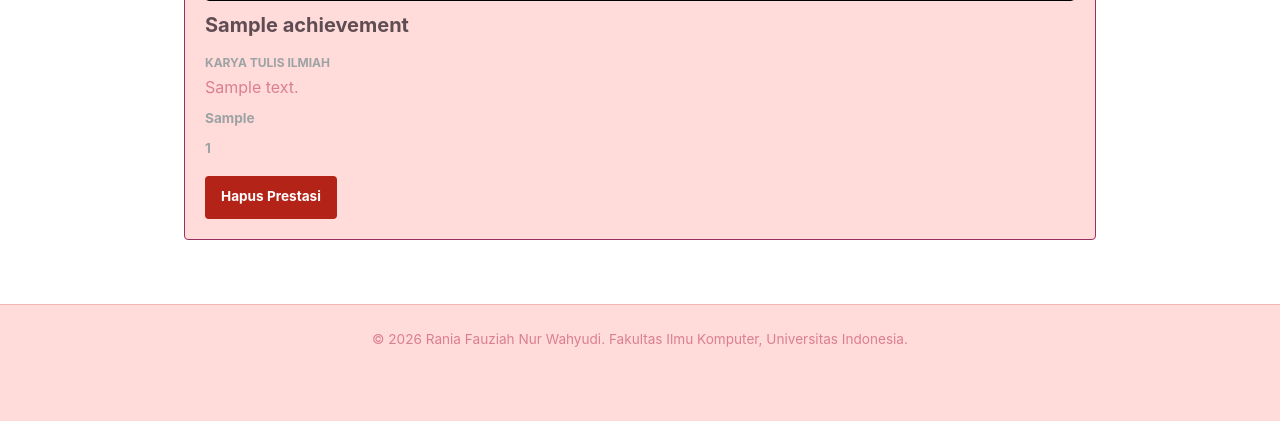
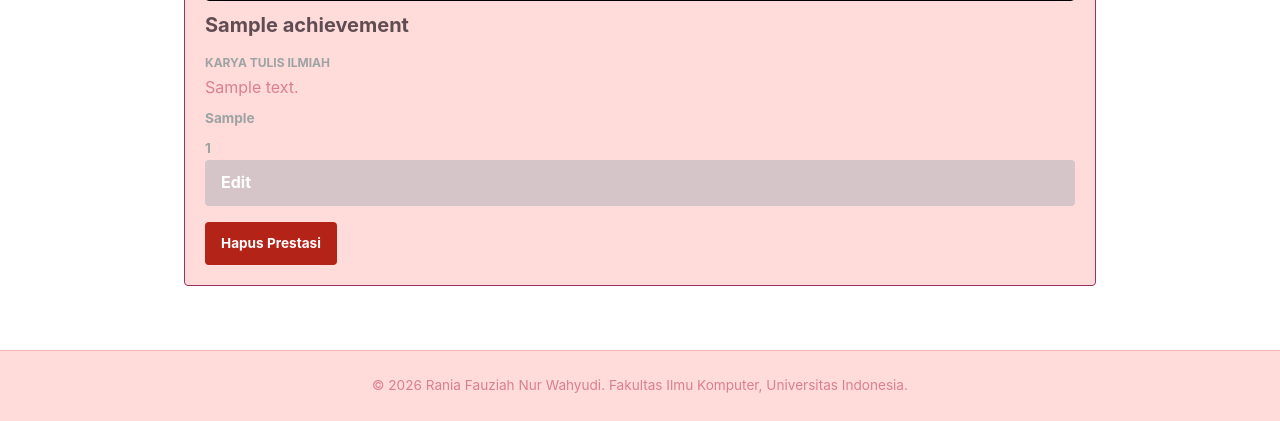
Before and after one commit to raniafauziah-csui/myportofolio, a Django app: page /achievement/ in a window 1280 px wide. Shown: the part 1012-1433 px from the top of the page. Before the commit the page ends 1359 px from the top, so only its background shows below. Run offline with Django 5.2, Linux system fonts and the light colour scheme; tables that the repository leaves empty hold one stand-in row (values such as "Sample post"); grey boxes marked "Sample" are stand-in pictures.

Commit message:
feat: Menambahkan fitur edit/update untuk Skill dan Achievement

```diff
--- a/main/urls.py
+++ b/main/urls.py
@@ -7,10 +7,12 @@ from main.views import (
     create_skill,
     get_skills_json,
     delete_skill,
+    edit_skill,
     show_achievement,
     create_achievement,
     get_achievements_json,
     delete_achievement,
+    edit_achievement,
 )
 
 app_name = "main"
@@ -26,4 +28,6 @@ urlpatterns = [
     path("achievement/add/", create_achievement, name="create_achievement"),
     path("api/achievements/", get_achievements_json, name="get_achievements_json"),
     path("achievement/<uuid:achievement_id>/delete/", delete_achievement, name="delete_achievement"),
+    path("skill/<uuid:skill_id>/edit/", edit_skill, name="edit_skill"),
+    path("achievement/<uuid:achievement_id>/edit/", edit_achievement, name="edit_achievement"),
 ]
--- a/main/views.py
+++ b/main/views.py
@@ -2,6 +2,7 @@ from django.contrib import messages
 from django.core import serializers
 from django.http import HttpResponse
 from django.shortcuts import get_object_or_404, redirect, render
+from django.urls import reverse
 
 from main.forms import SkillForm, AchievementForm
 from main.models import Experience, Skill, Achievement
@@ -53,6 +54,7 @@ def create_skill(request):
     context = {
         "name": "Rania Fauziah Nur Wahyudi",
         "form": form,
+        "form_action": reverse("main:create_skill"),
     }
     return render(request, "skills_form.html", context)
 
@@ -76,6 +78,23 @@ def delete_skill(request, skill_id):
         return redirect("main:show_skill")
 
     return redirect("main:show_skill")
+
+def edit_skill(request, skill_id):
+    skill = get_object_or_404(Skill, pk=skill_id)
+    form = SkillForm(request.POST or None, instance=skill)
+
+    if request.method == "POST" and form.is_valid():
+        form.save()
+        messages.success(request, "Skill berhasil diperbarui!")
+        return redirect("main:show_skill")
+
+    context = {
+        "name": "Rania Fauziah Nur Wahyudi",
+        "form": form,
+        "form_action": reverse("main:edit_skill", args=[skill.id]),
+    }
+
+    return render(request, "skills_form.html", context)
 
 def show_achievement(request):
     achievements = Achievement.objects.all()
@@ -101,6 +120,7 @@ def create_achievement(request):
     context = {
         "name": "Rania Fauziah Nur Wahyudi",
         "form": form,
+        "form_action": reverse("main:create_achievement"),
     }
     return render(request, "achievements_form.html", context)
 
@@ -121,3 +141,20 @@ def delete_achievement(request, achievement_id):
         messages.success(request, "Pencapaian berhasil dihapus!")
         return redirect("main:show_achievement")
     return redirect("main:show_achievement")
+
+def edit_achievement(request, achievement_id):
+    achievement = get_object_or_404(Achievement, pk=achievement_id)
+    form = AchievementForm(request.POST or None, instance=achievement)
+
+    if request.method == "POST" and form.is_valid():
+        form.save()
+        messages.success(request, "Prestasi berhasil diperbarui!")
+        return redirect("main:show_achievement")
+
+    context = {
+        "name": "Rania Fauziah Nur Wahyudi",
+        "form": form,
+        "form_action": reverse("main:edit_achievement", args=[achievement.id]),
+    }
+
+    return render(request, "achievements_form.html", context)
--- a/templates/achievement.html
+++ b/templates/achievement.html
@@ -42,6 +42,7 @@
                             {% endif %}
                             <p class="achievement-year">{{ achievement.timestamp_achieved }}</p>
                             <div class="achievement-card-actions">
+                                <a href="{% url 'main:edit_achievement' achievement.id %}" class="button">Edit</a>
                                 {% include "components/achievement_delete_modal.html" with achievement=achievement %}
                             </div>
                         </article>
--- a/templates/achievements_form.html
+++ b/templates/achievements_form.html
@@ -8,7 +8,7 @@
             <div class="container">
                 <h1>Add New Achievement</h1>
                 <form method="post"
-                      action="{% url 'main:create_achievement' %}"
+                      action="{{ form_action }}"
                       class="skill-form">
                     {% csrf_token %}
                     {% for field in form %}
--- a/templates/skill.html
+++ b/templates/skill.html
@@ -38,6 +38,7 @@
                             <span class="experience-category">{{ skill.get_category_display }}</span>
                             <p class="experience-description">{{ skill.description }}</p>
                             <div class="skill-card-actions">
+                                <a href="{% url 'main:edit_skill' skill.id %}" class="button">Edit</a>
                                 {% include "components/skill_delete_modal.html" with skill=skill %}
                             </div>
                         </article>
--- a/templates/skills_form.html
+++ b/templates/skills_form.html
@@ -8,7 +8,7 @@
             <div class="container">
                 <h1>Add New Skill</h1>
                 <form method="post"
-                      action="{% url 'main:create_skill' %}"
+                      action="{{ form_action }}"
                       class="skill-form">
                     {% csrf_token %}
                     {% for field in form %}
```
